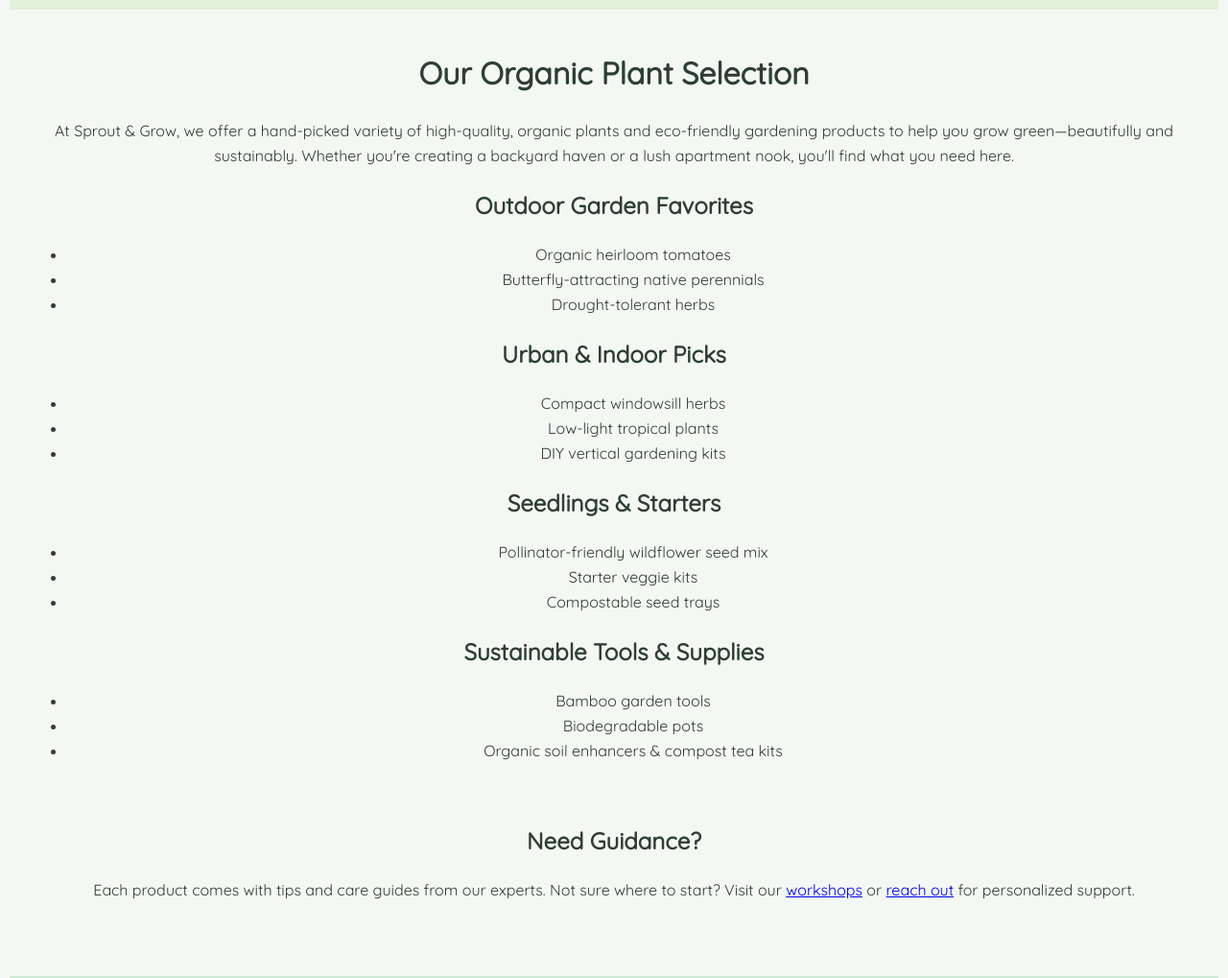
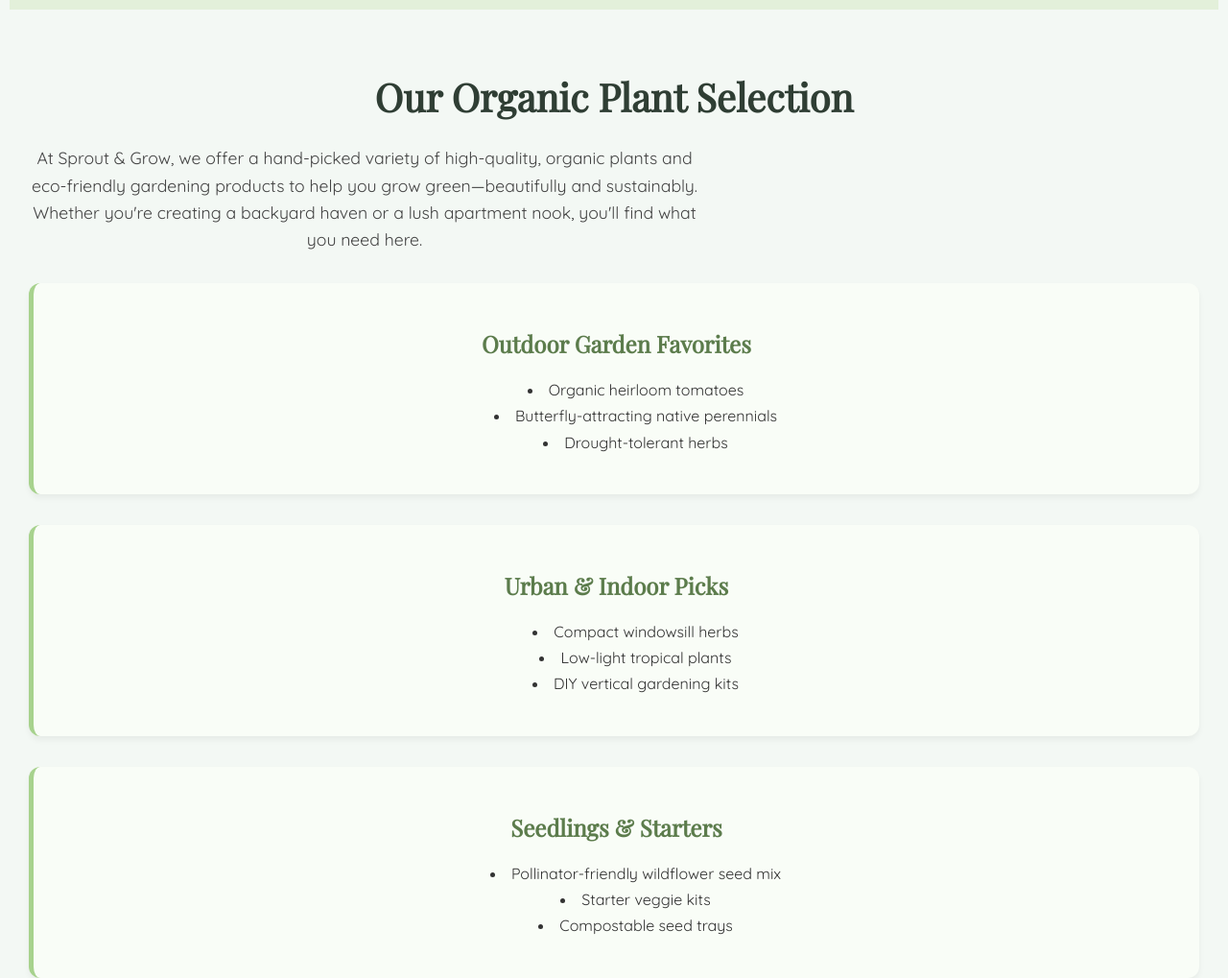
Before and after one commit to MorganDRummel/Sprout.github.io, a plain HTML site: page shop.html in a window 1280 px wide. Shown: the part 340-1359 px from the top of the page at 96% size. Drawn offline with nearby package versions, Linux system fonts and the light colour scheme.

Commit message:
Update styles.css

```diff
--- a/styles.css
+++ b/styles.css
@@ -213,3 +213,68 @@ main {
     padding-left: 20px;
   }
 }
+main.container {
+  padding-top: 2rem;
+}
+
+h1 {
+  font-family: 'Playfair Display', serif;
+  color: #2f3e34;
+  font-size: 2.5rem;
+  margin-bottom: 1rem;
+}
+
+main.container > p {
+  font-family: 'Quicksand', sans-serif;
+  font-size: 1.1rem;
+  color: #444;
+  max-width: 700px;
+  margin-bottom: 2rem;
+}
+
+.product-section {
+  background-color: #f9fdf7;
+  border-left: 5px solid #a7d28d;
+  padding: 1.5rem 2rem;
+  margin-bottom: 2rem;
+  border-radius: 12px;
+  box-shadow: 0 4px 6px rgba(0,0,0,0.05);
+}
+
+.product-section h2 {
+  font-family: 'Playfair Display', serif;
+  color: #5c7c4c;
+  font-size: 1.5rem;
+  margin-bottom: 0.8rem;
+}
+
+.product-section ul {
+  list-style: disc inside;
+  font-family: 'Quicksand', sans-serif;
+  line-height: 1.7;
+  color: #333;
+}
+
+.shop-feature {
+  background-color: #eef7ea;
+  padding: 1.5rem 2rem;
+  border-radius: 12px;
+  margin-top: 2rem;
+  box-shadow: 0 4px 6px rgba(0,0,0,0.04);
+}
+
+.shop-feature h2 {
+  font-family: 'Playfair Display', serif;
+  color: #4f6b3f;
+  margin-bottom: 0.8rem;
+}
+
+.shop-feature a {
+  color: #7bb661;
+  text-decoration: underline;
+  font-weight: 600;
+}
+
+.shop-feature a:hover {
+  color: #5c8b46;
+}
```
